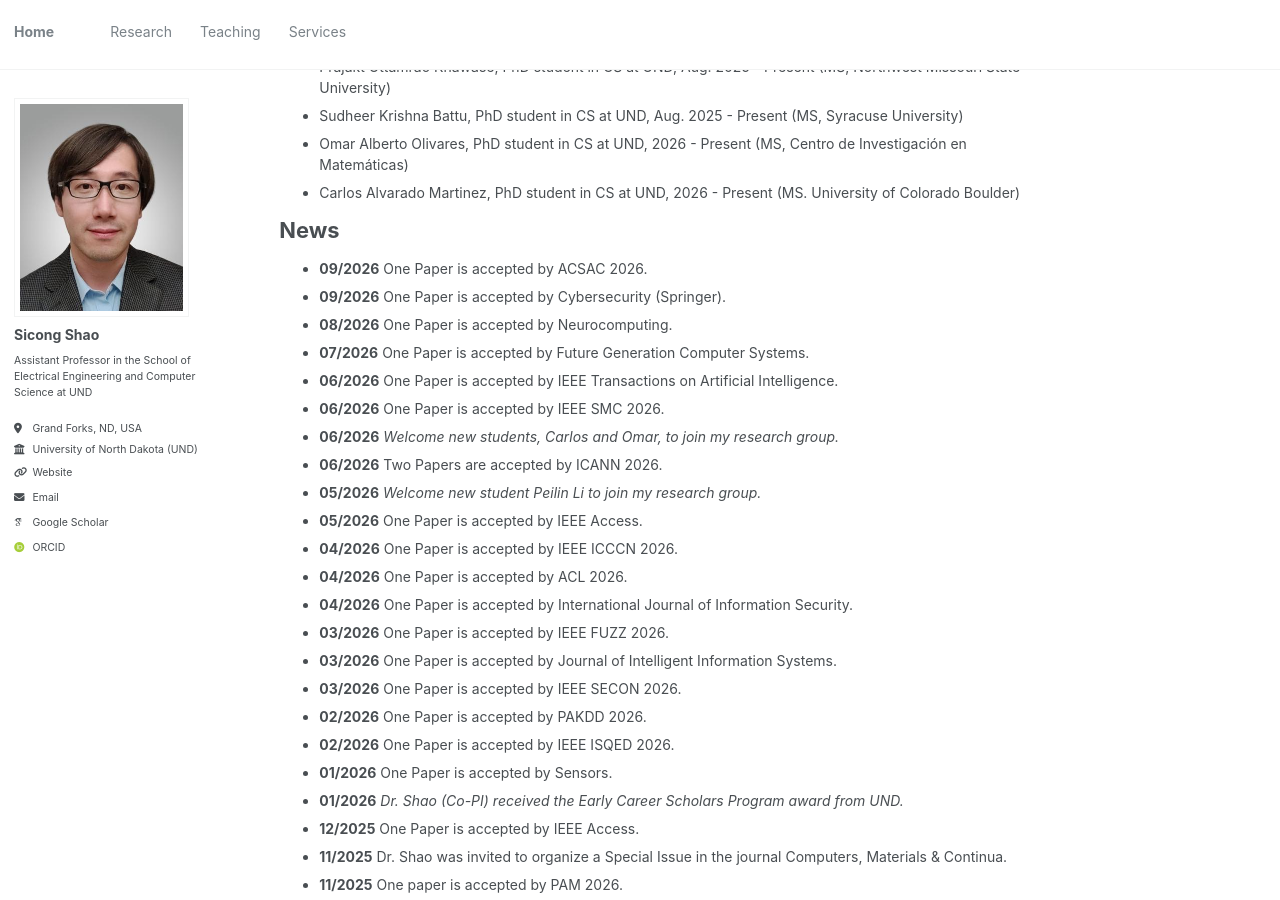
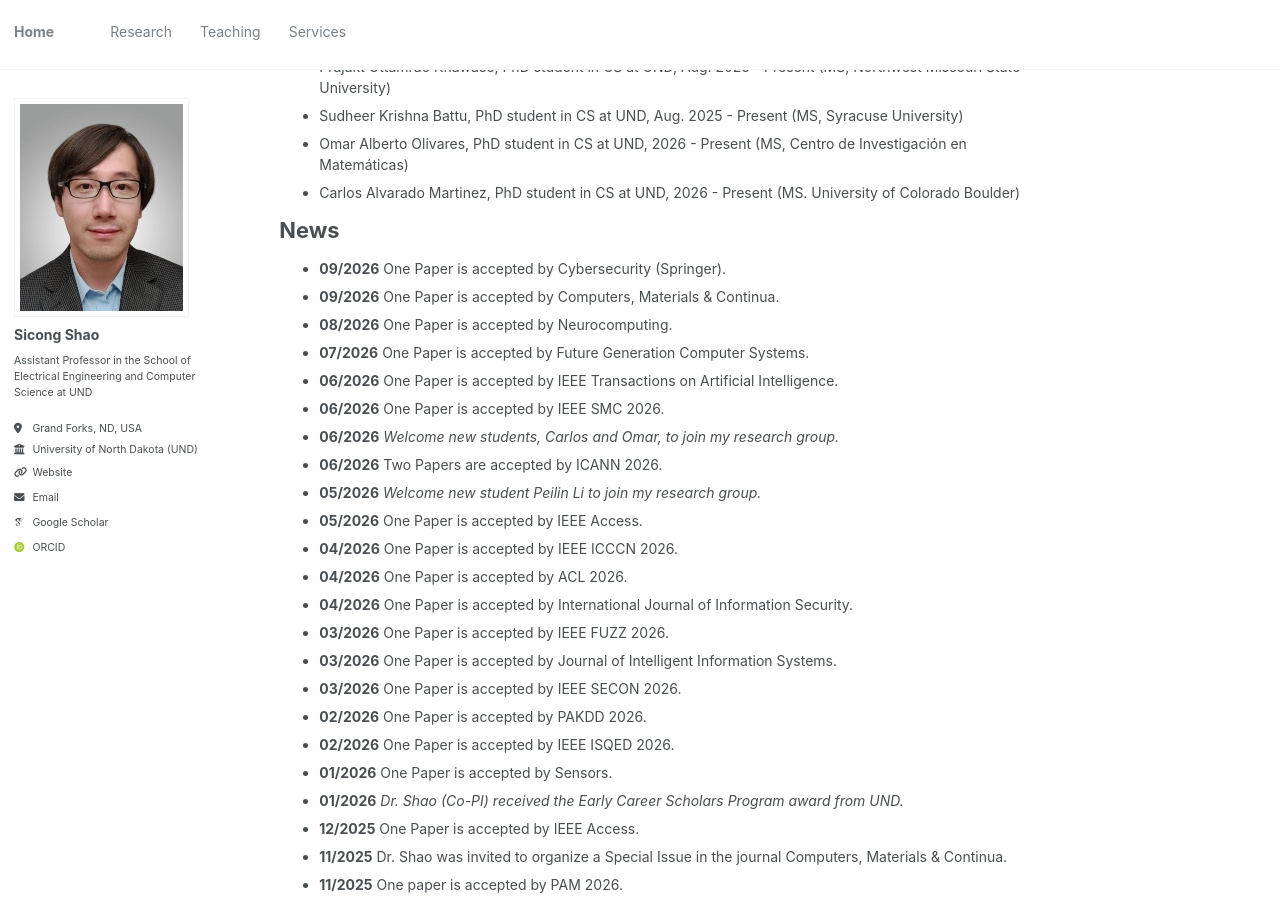
Before and after one commit to sicongshao/sicongshao.github.io, a Jekyll site: the page built from _pages/about.md, in a window 1280 px wide and 900 px high, scrolled down 627 px. Built offline with Jekyll 4.4.1, drawn with Linux system fonts in a browser that asks for light colours; some web fonts are replaced.

Commit message:
first commit

```diff
--- a/_pages/about.md
+++ b/_pages/about.md
@@ -35,8 +35,8 @@ Students
 
 News
 ======
-* **09/2026** One Paper is accepted by ACSAC 2026.
 * **09/2026** One Paper is accepted by Cybersecurity (Springer).
+* **09/2026** One Paper is accepted by Computers, Materials & Continua.
 * **08/2026** One Paper is accepted by Neurocomputing.
 * **07/2026** One Paper is accepted by Future Generation Computer Systems.
 * **06/2026** One Paper is accepted by IEEE Transactions on Artificial Intelligence.
```
